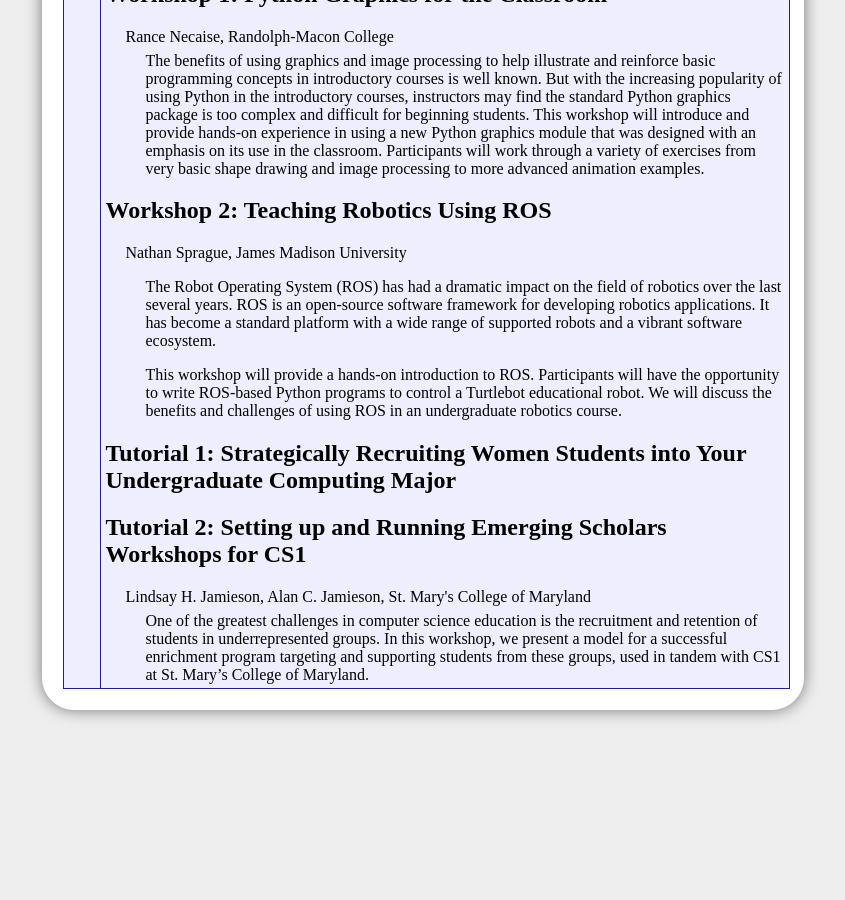
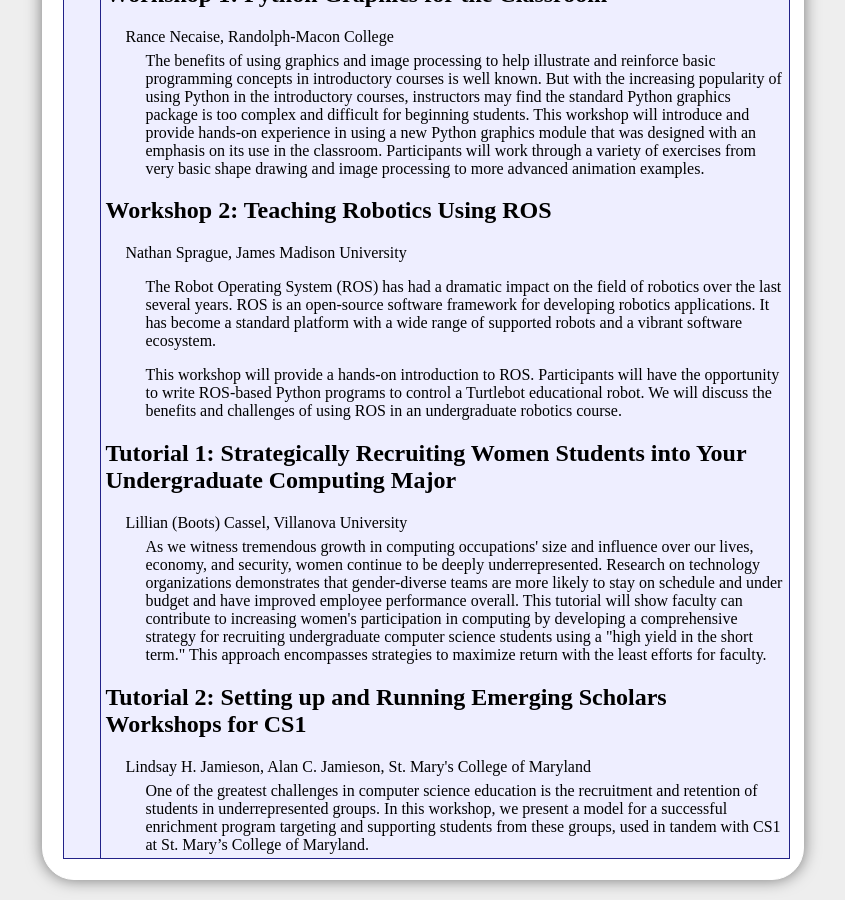
Before and after one commit to ycpcs/ccsce2014-web, a Jekyll site: the page built from program.md, in a window 1280 px wide and 900 px high, scrolled down 2632 px. Shown: the whole window, without its empty margins (217-1062 px from the left). Built offline with Jekyll 4.4.1, drawn with Linux system fonts in a browser that asks for light colours; Markdown is read by kramdown in place of the engine named in the settings; before the commit the page ends 3362 px from its top, so only the background shows below that.

Commit message:
tutorial 1 details

```diff
--- a/_config.yml
+++ b/_config.yml
@@ -6,4 +6,8 @@ url: "http://daveho.github.io/ccsce2014-web"
 paginate: 10
 
 markdown: rdiscount
+
+rdiscount:
+  extensions: [smart]
+
 pygments: true
--- a/program.md
+++ b/program.md
@@ -319,8 +319,16 @@ robotics course.</p>
 <h2><a name="tutorial_1">Tutorial 1: Strategically Recruiting Women Students into Your Undergraduate Computing Major</a></h2>
 
 <div class="session-item">
-	<div class="workshop-authors"></div>
-	<div class="workshop-abstract"></div>
+	<div class="workshop-authors">Lillian (Boots) Cassel, Villanova University</div>
+	<div class="workshop-abstract">As we witness tremendous growth in computing occupations' size and influence over
+our lives, economy, and security, women continue to be deeply underrepresented.
+Research on technology organizations demonstrates that gender-diverse teams are
+more likely to stay on schedule and under budget and have improved employee
+performance overall. This tutorial will show faculty can contribute to increasing
+women's participation in computing by developing a comprehensive strategy for
+recruiting undergraduate computer science students using a "high yield in the short
+term." This approach encompasses strategies to maximize return with the least efforts
+for faculty.</div>
 </div>
 
 <h2><a name="tutorial_2">Tutorial 2: Setting up and Running Emerging Scholars Workshops for CS1</a></h2>
```
